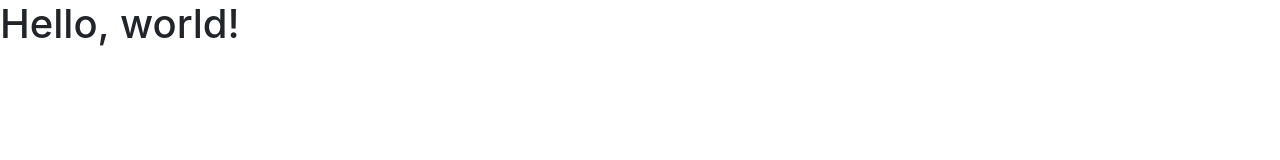
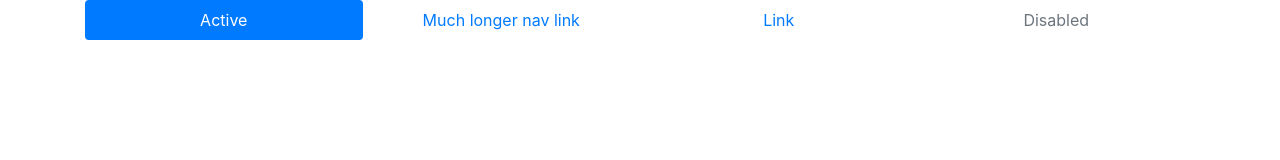
Before and after one commit to AhmedA202020/TeamProject3, a plain HTML site: page docs/index.html in a window 1280 px wide. Drawn offline with nearby package versions, Linux system fonts and the light colour scheme.

Commit message:
task: dding a navbara

```diff
--- a/docs/index.html
+++ b/docs/index.html
@@ -11,7 +11,22 @@
     <title>Hello, world!</title>
 </head>
 <body>
-<h1>Hello, world!</h1>
+<div class="container">
+    <ul class="nav nav-pills nav-justified">
+        <li class="nav-item">
+            <a class="nav-link active" href="#">Active</a>
+        </li>
+        <li class="nav-item">
+            <a class="nav-link" href="#">Much longer nav link</a>
+        </li>
+        <li class="nav-item">
+            <a class="nav-link" href="#">Link</a>
+        </li>
+        <li class="nav-item">
+            <a class="nav-link disabled" href="#" tabindex="-1" aria-disabled="true">Disabled</a>
+        </li>
+    </ul>
+</div>
 
 <!-- Optional JavaScript; choose one of the two! -->
 
```
